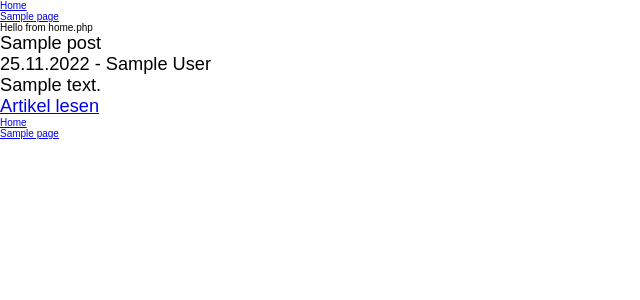
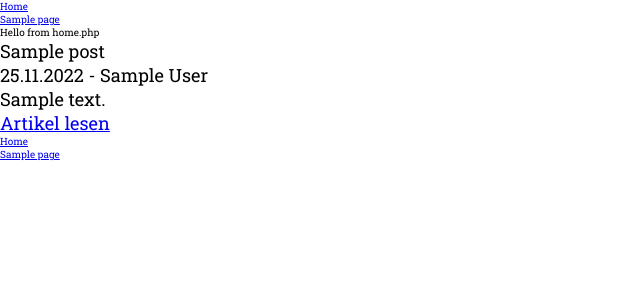
Before and after one commit to niko-kindler/wordpress-webpack-skeleton, a WordPress theme: template themes/my-theme/home.php in a window 1280 px wide. Shown: the top 300 px of the page, without its empty margins (0-640 px from the left). Run offline with PHP 8.4 and a stand-in for WordPress, Linux system fonts and the light colour scheme; the site name, menu and one post (Sample post) are stand-ins, and other content is empty; style sheets or scripts are compiled from the project's sources; some libraries are stand-ins or nearby versions.

Commit message:
Fonteinbindung Fix

```diff
--- a/themes/my-theme/src/css/base/_05typo.scss
+++ b/themes/my-theme/src/css/base/_05typo.scss
@@ -3,8 +3,8 @@
 @font-face {
   font-family: 'Roboto slab';
   src: local('Roboto slab'),
-    url('../../fonts/RobotoSlab-Regular.ttf') format('ttf');
-  font-weight: 400;
+    url('../../fonts/RobotoSlab-Regular.ttf') format('truetype');
+  font-weight: normal;
   font-style: normal;
 }
 
```
